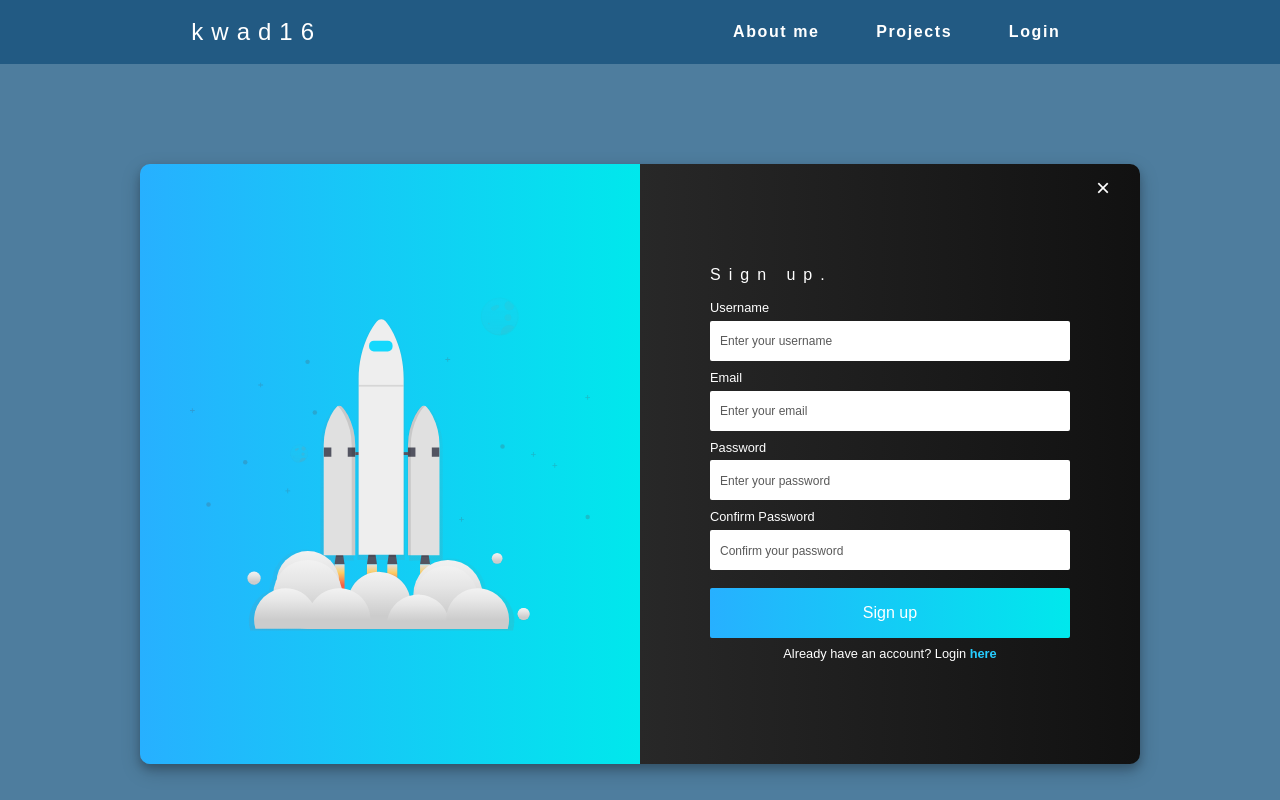
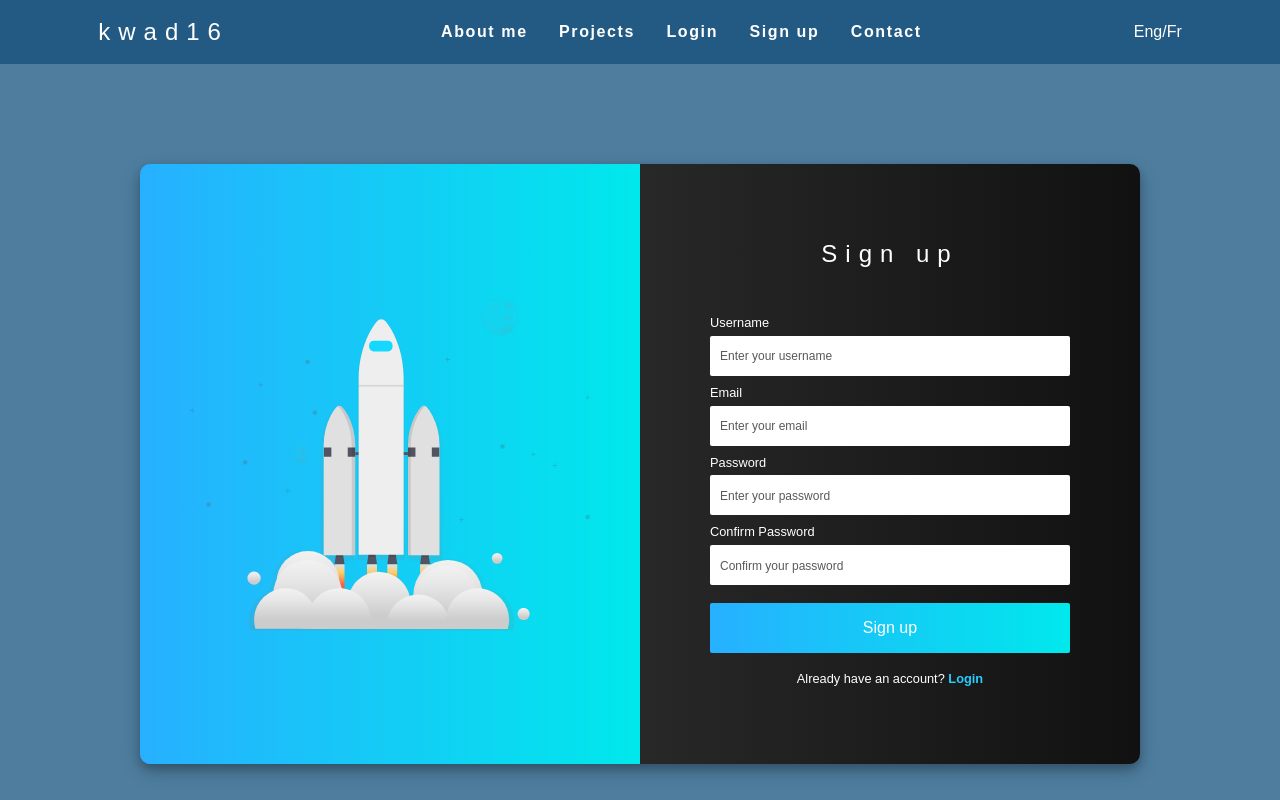
Before and after one commit to yaco16/kwad16, a React app: page /signup in a window 1280 px wide. Built offline with nearby package versions, Linux system fonts and the light colour scheme; a web font is replaced by a local one.

Commit message:
update SignUp update minor css

```diff
--- a/src/components/App/app.js
+++ b/src/components/App/app.js
@@ -10,6 +10,7 @@ import Error404 from 'src/components/Error404/error404';
 import Home from 'src/components/Home/home';
 import About from 'src/components/About/about';
 import SignUp from 'src/components/SignUp/signUp';
+import Login from 'src/components/Login/login';
 
 const App = () => (
   <div className="app__container">
@@ -29,6 +30,9 @@ const App = () => (
         <Route exact path="/signup">
           <SignUp />
         </Route>
+        <Route exact path="/login">
+          <Login />
+        </Route>
         <Route>
           <Error404 />
         </Route>
--- /dev/null
+++ b/src/components/Login/login.js
@@ -0,0 +1,8 @@
+import React from 'react';
+import './style.scss';
+
+const Login = () => (
+<div>Je suis dans Login</div>
+);
+
+export default Login;
--- a/src/components/Nav/nav.js
+++ b/src/components/Nav/nav.js
@@ -2,7 +2,7 @@ import React from 'react';
 import { NavLink } from 'react-router-dom';
 
 import './style.scss';
-import { navSlide } from './nav_app';
+import { navSlide } from './nav_logic';
 
 const Nav = () => (
   <nav>
@@ -34,7 +34,18 @@ const Nav = () => (
           Login
         </NavLink>
       </li>
+      <li className="nav__link">
+        <NavLink exact to="/signup">
+          Sign up
+        </NavLink>
+      </li>
+      <li className="nav__link">
+        <NavLink exact to="/contact">
+          Contact
+        </NavLink>
+      </li>
     </ul>
+    <div className="nav__lang">Eng/Fr</div>
   </nav>
 );
 
--- a/src/components/Nav/style.scss
+++ b/src/components/Nav/style.scss
@@ -20,7 +20,7 @@ h1 {
 .nav__links {
   display: flex;
   justify-content: space-around;
-  width: 30%;
+  width: 40%;
 }
 
 .nav__links .nav__link {
--- a/src/components/SignUp/form.js
+++ b/src/components/SignUp/form.js
@@ -1,4 +1,5 @@
 import React from 'react';
+import { Link } from 'react-router-dom';
 import PropTypes from 'prop-types';
 import validate from './validateValues';
 import useForm from './useForm';
@@ -14,7 +15,7 @@ const FormSignup = ({ submitForm }) => {
     <div className="form-content-right">
       <form onSubmit={handleSubmit} className="form" noValidate>
         <h1>
-          Sign up.
+          Sign up
         </h1>
         <div className="form-inputs">
           <label className="form-label">Username</label>
@@ -68,7 +69,7 @@ const FormSignup = ({ submitForm }) => {
           Sign up
         </button>
         <span className="form-input-login">
-          Already have an account? Login <a href="#">here</a>
+          Already have an account? <Link to="/login" id="form__loginLink">Login</Link>
         </span>
       </form>
     </div>
--- a/src/components/SignUp/signUp.js
+++ b/src/components/SignUp/signUp.js
@@ -13,7 +13,7 @@ const Form = () => {
   return (
     <>
       <div className="form-container">
-        <span className="close-btn">×</span>
+        {/* <span className="close-btn">×</span> */}
         <div className="form-content-left">
           <img className="form-img" src={picture} alt="spaceship" />
         </div>
--- a/src/components/SignUp/style.scss
+++ b/src/components/SignUp/style.scss
@@ -74,10 +74,7 @@
 }
 
 .form h1 {
-  font-size: 1rem;
-  text-align: start;
-  width: 80%;
-  margin-bottom: 1rem;
+  margin-bottom: 3rem;
   color: #fff;
 }
 
@@ -142,7 +139,7 @@
 
 .form-input-login {
   font-size: 0.8rem;
-  margin-top: 10px;
+  margin-top: 20px;
   color: #fff;
   width: 80%;
   text-align: center;
@@ -153,3 +150,9 @@
   color: #27cdff;
   font-weight: 600;
 }
+
+#form__loginLink:hover {
+  text-decoration: underline;
+  text-underline-position: under;
+  transition: 0.3s ease-out;
+}
```
Also changed, not shown: src/components/Login/style.scss (added), src/components/Nav/nav_logic.js (renamed from src/components/Nav/nav_app.js).
